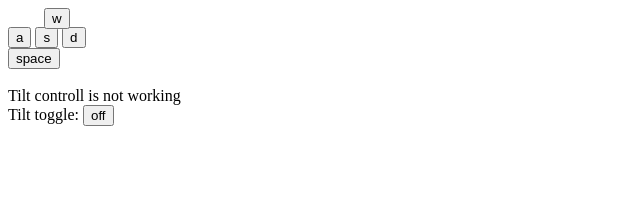
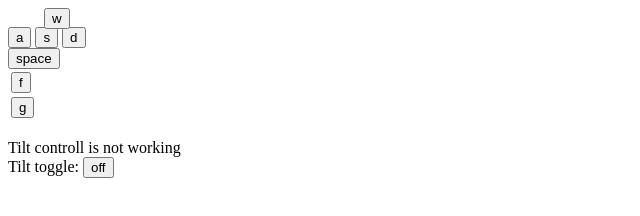
Before and after one commit to ACMUAF/bumper_bot, a plain HTML site: page web_side/index.html in a window 1280 px wide. Shown: the top 216 px of the page, without its empty margins (0-640 px from the left). Drawn offline with Linux system fonts and the light colour scheme.

Commit message:
fixed the extra buttons

```diff
--- a/web_side/index.html
+++ b/web_side/index.html
@@ -82,8 +82,7 @@
 <input id='bbw' type='button' value='s' onclick='cons.s();'/>
 <input id='br' type='button' value='d' onclick='cons.d();'/><br>
 <input id='bstp' type='button' value='space' onclick='cons.stop();'/>
-<table>
-<body id='extraFuncs'></body>
+<table id='extraFuncs'>
 </table>
 <!--toggle tilt controll button-->
 <br>Tilt controll is not working<br>Tilt toggle: <button id='ttog' onclick='toggleTilt()'>off</button>
@@ -99,10 +98,13 @@
     	for(var key in cons){
         	if(key!="a"&&key!="s"&&key!="stop"&&key!="w"&&key!="d"&&key!=" "){
            		var tr='<tr>';
-           		tr += "<td>"+"<input type='button' value='"+key+"' onclick='cons."+key+"();'</td></tr>";
+           		tr += "<td>"+"<input type='button' value='"+key+"' onclick='cons."+key+"();'/></td></tr>";
            		table.innerHTML+=tr;
+           		console.log(table);
+  				console.log(tr);
        		}
         }
     }
+    makeExtraButtons();
 </script>
 </html>
```
Also changed, not shown: 1 other file.
